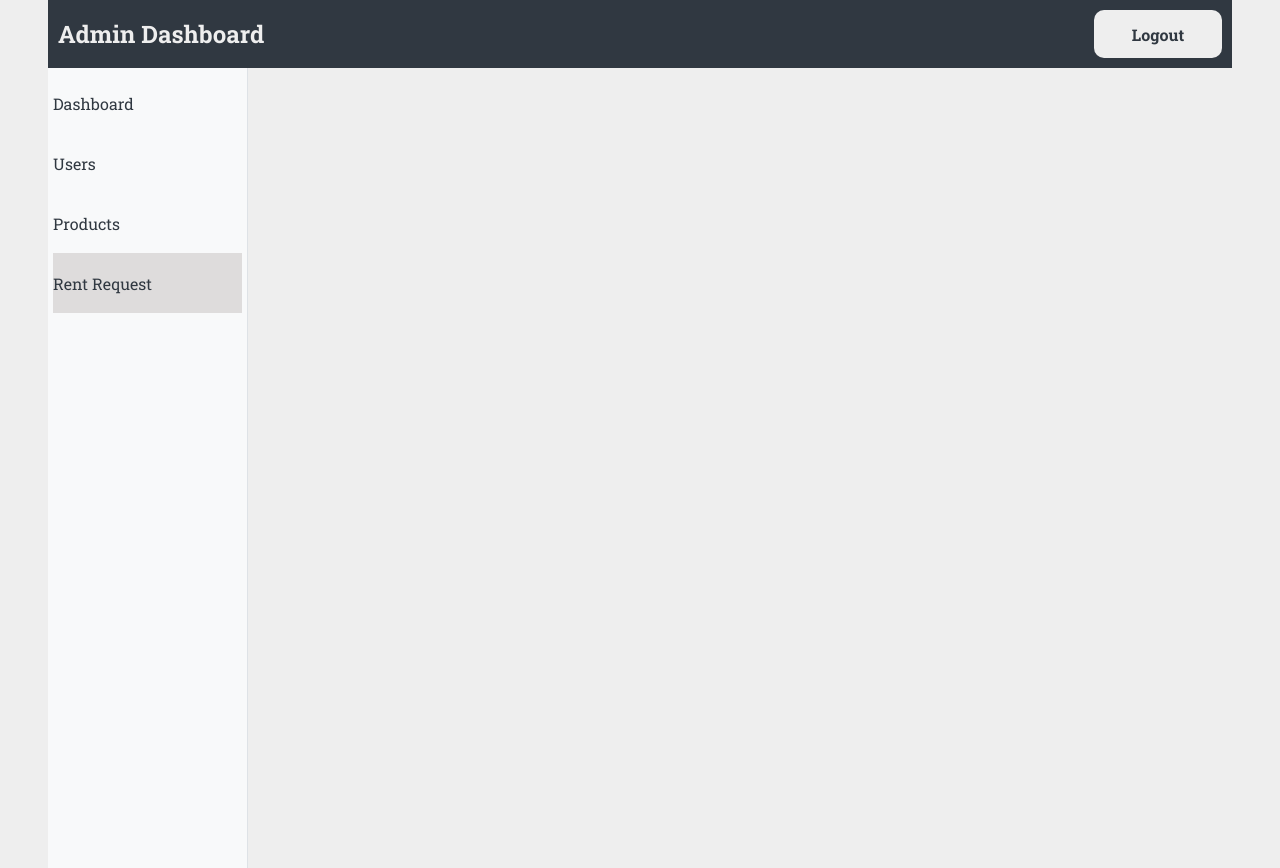
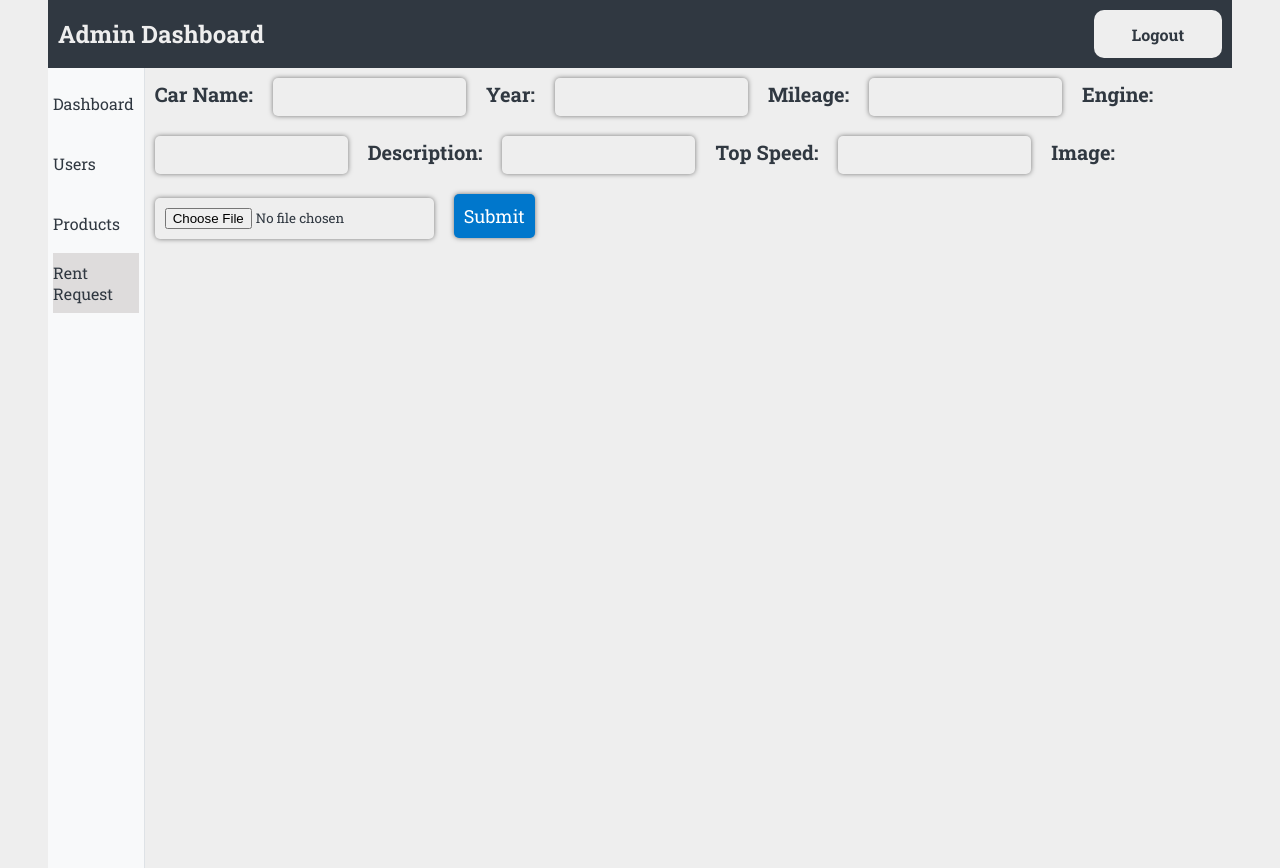
Before and after one commit to venawm/RentalX, a React (Create React App) app in the folder rentalx/: page /admin in a window 1280 px wide. Both pictures are taken after a click on the item "Rent Request". Built offline with nearby package versions, Linux system fonts and the light colour scheme.

Commit message:
Added image Uploading function using cloudinary

```diff
--- a/rentalx/package.json
+++ b/rentalx/package.json
@@ -8,6 +8,7 @@
     "@testing-library/user-event": "^13.5.0",
     "axios": "^1.3.5",
     "chart.js": "^4.2.1",
+    "cloudinary-react": "^1.8.1",
     "js-cookie": "^3.0.1",
     "react": "^18.2.0",
     "react-chartjs-2": "^5.2.0",
--- /dev/null
+++ b/rentalx/src/components/Admin/Requests.js
@@ -0,0 +1,119 @@
+import React, { useState } from 'react';
+import styled from 'styled-components';
+import { Image } from 'cloudinary-react';
+
+const Container = styled.div`
+  display: flex;
+  flex-direction: column;
+  align-items: center;
+`;
+
+const Input = styled.input`
+  margin: 10px;
+  padding: 10px;
+  border-radius: 5px;
+  border: none;
+  box-shadow: 0px 0px 5px 0px rgba(0, 0, 0, 0.5);
+`;
+
+const Label = styled.label`
+  font-size: 20px;
+  font-weight: bold;
+  margin: 10px;
+`;
+
+const Button = styled.button`
+  margin: 10px;
+  padding: 10px;
+  border-radius: 5px;
+  border: none;
+  box-shadow: 0px 0px 5px 0px rgba(0, 0, 0, 0.5);
+  background-color: #0077cc;
+  color: white;
+  font-size: 18px;
+  cursor: pointer;
+`;
+
+function CarForm() {
+  const [carData, setCarData] = useState({
+    carName: '',
+    year: '',
+    mileage: '',
+    engine: '',
+    description: '',
+    topSpeed: '',
+    image: null,
+    imageUrl: '',
+  });
+
+  const handleSubmit = (event) => {
+    event.preventDefault();
+    console.log(carData);
+    // Upload the image to Cloudinary
+    const formData = new FormData();
+    formData.append('file', carData.image);
+    formData.append('upload_preset', 'ml_default');
+    formData.append('cloud_name', 'dltb4enjt');
+    fetch('https://api.cloudinary.com/v1_1/dltb4enjt/image/upload', {
+      method: 'POST',
+      body: formData,
+    })
+      .then((response) => response.json())
+      .then((data) => {
+        console.log(data);
+        // Set the image URL in state
+        setCarData({
+          ...carData,
+          imageUrl: data.secure_url,
+        });
+      })
+      .catch((error) => {
+        console.error(error);
+      });
+  };
+
+  const handleChange = (event) => {
+    if (event.target.name === 'image') {
+      setCarData({
+        ...carData,
+        [event.target.name]: event.target.files[0],
+      });
+    } else {
+      setCarData({
+        ...carData,
+        [event.target.name]: event.target.value,
+      });
+    }
+  };
+
+  return (
+    <Container>
+      <form onSubmit={handleSubmit}>
+        <Label htmlFor="carName">Car Name:</Label>
+        <Input type="text" id="carName" name="carName" value={carData.carName} onChange={handleChange} />
+
+        <Label htmlFor="year">Year:</Label>
+        <Input type="text" id="year" name="year" value={carData.year} onChange={handleChange} />
+
+        <Label htmlFor="mileage">Mileage:</Label>
+        <Input type="text" id="mileage" name="mileage" value={carData.mileage} onChange={handleChange} />
+
+        <Label htmlFor="engine">Engine:</Label>
+        <Input type="text" id="engine" name="engine" value={carData.engine} onChange={handleChange} />
+
+        <Label htmlFor="description">Description:</Label>
+        <Input type="text" id="description" name="description" value={carData.description} onChange={handleChange} />
+
+        <Label htmlFor="topSpeed">Top Speed:</Label>
+        <Input type="text" id="topSpeed" name="topSpeed" value={carData.topSpeed} onChange={handleChange} />
+
+        <Label htmlFor="image">Image:</Label>
+        <Input type="file" id="image" name="image" onChange={handleChange} />
+
+        <Button type="submit">Submit</Button>
+      </form>
+    </Container>
+  );
+}
+
+export default CarForm;
--- a/rentalx/src/pages/Admin/Dashboard.js
+++ b/rentalx/src/pages/Admin/Dashboard.js
@@ -2,6 +2,7 @@ import React,{useState} from 'react';
 import styled from 'styled-components';
 import LineChart from './line';
 import UsersTable from '../../components/Admin/Users';
+import Requests from '../../components/Admin/Requests';
 import Cars from '../../components/Admin/Cars';
 
 const NavBarContainer = styled.nav`
@@ -168,6 +169,7 @@ function AdminDashboard() {
         { activeIndex === 0 && <MainContent /> }
         { activeIndex === 1 && <UsersTable /> }
         { activeIndex === 2 && <Cars /> }
+        { activeIndex === 3 && <Requests /> }
       </div>
     </div>
   );
```
Also changed, not shown: 1 other file (tests, documents, lock files or other folders).
